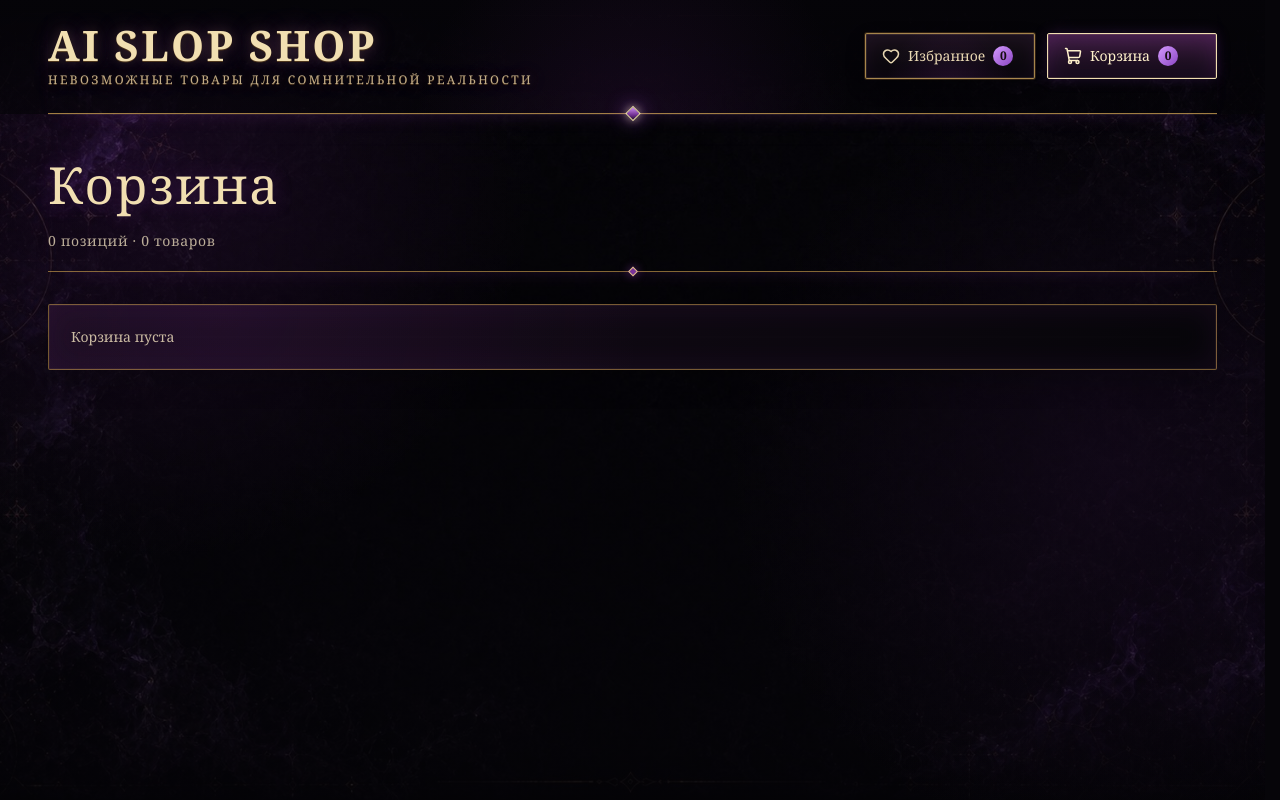
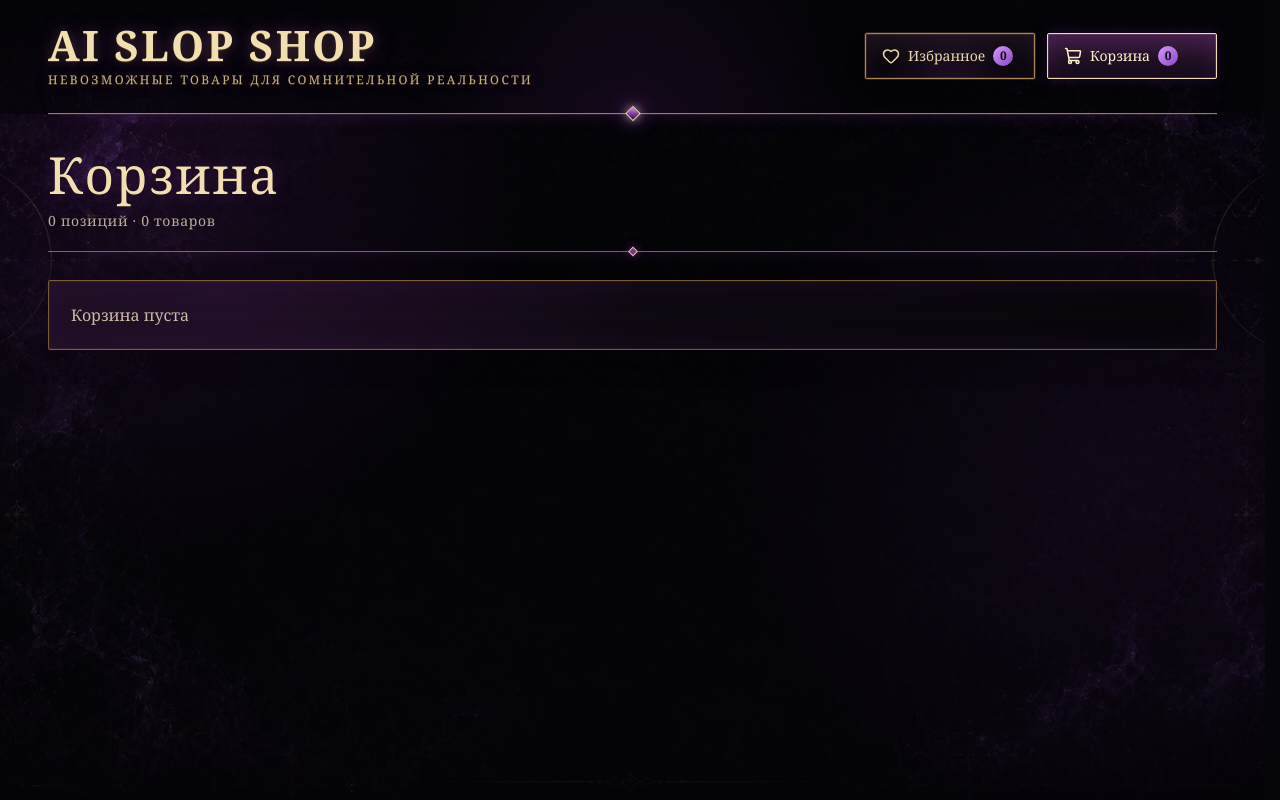
Before and after one commit to Randallflagg19/react-shop-lab, a Next.js app: page /cart in a window 1280 px wide. Built offline with nearby package versions, Linux system fonts and the light colour scheme.

Commit message:
style: align cart and favorites layouts

```diff
--- a/src/app/arcane-theme.css
+++ b/src/app/arcane-theme.css
@@ -152,19 +152,27 @@
   font-size: clamp(2.1rem, 4vw, 3.6rem);
   font-weight: 400;
   letter-spacing: 0.035em;
+  line-height: 1.1;
   text-shadow: 0 0 18px rgba(123, 53, 153, 0.35);
 }
 
 [data-arcane-app] [data-page-heading] p {
   color: #bcae99;
+  font-family: Georgia, "Times New Roman", serif;
+  font-size: 0.875rem;
   letter-spacing: 0.05em;
+  line-height: 1.5;
 }
 
 [data-arcane-app] [data-page-status],
 [data-arcane-app] [data-empty-state] {
   grid-column: 1 / -1;
+  margin: 0;
   padding: 22px;
   color: #cbbba3;
+  font-family: Georgia, "Times New Roman", serif;
+  font-size: 1rem;
+  line-height: 1.5;
   background:
     radial-gradient(circle at 15% 0, rgba(108, 40, 127, 0.16), transparent 42%),
     linear-gradient(145deg, rgba(24, 13, 28, 0.94), rgba(7, 6, 10, 0.97));
@@ -174,10 +182,6 @@
     inset 0 0 0 1px rgba(239, 210, 151, 0.05),
     inset 0 0 30px rgba(76, 27, 91, 0.2),
     0 12px 28px rgba(0, 0, 0, 0.2);
-}
-
-[data-arcane-app] [data-page-status] {
-  margin: 0;
 }
 
 [data-arcane-app] [data-page-status="error"] {
--- a/src/app/favorites/page.tsx
+++ b/src/app/favorites/page.tsx
@@ -22,7 +22,7 @@ export default function FavoritesPage() {
           data-page-heading
           className="mb-7 border-b border-[var(--border)] pb-5"
         >
-          <h1 className="m-0 text-3xl">Избранное</h1>
+          <h1 className="m-0">Избранное</h1>
           <p className="m-0 mt-2 text-sm text-[var(--muted)]">
             Сохранённые товары: {favoriteProducts.length}
           </p>
--- a/src/features/cart/ui/Cart.tsx
+++ b/src/features/cart/ui/Cart.tsx
@@ -31,7 +31,7 @@ export function Cart() {
     <section data-cart>
       <header
         data-page-heading
-        className="mb-6 border-b border-[var(--border)] pb-5"
+        className="mb-7 border-b border-[var(--border)] pb-5"
       >
         <h1 className="m-0">Корзина</h1>
         <p className="m-0 mt-2 text-sm text-[var(--muted)]">
@@ -46,10 +46,7 @@ export function Cart() {
         className="grid grid-cols-[minmax(0,1fr)_380px] items-start gap-8 max-[1100px]:grid-cols-[minmax(0,1fr)_340px] max-[900px]:grid-cols-1"
       >
         {cart.cartItems.length === 0 && (
-          <p
-            data-empty-state
-            className="m-0 mt-2 text-sm text-[var(--muted)]"
-          >
+          <p data-empty-state>
             Корзина пуста
           </p>
         )}
```
